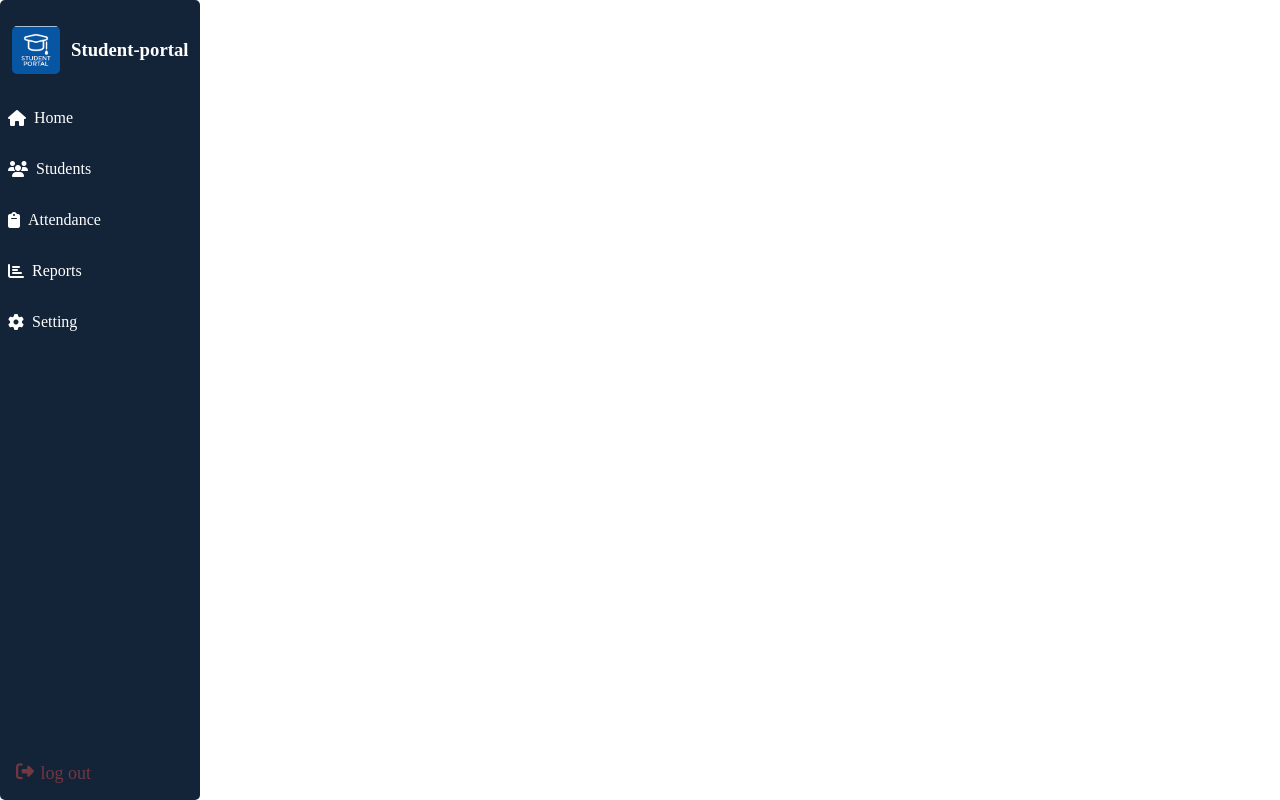
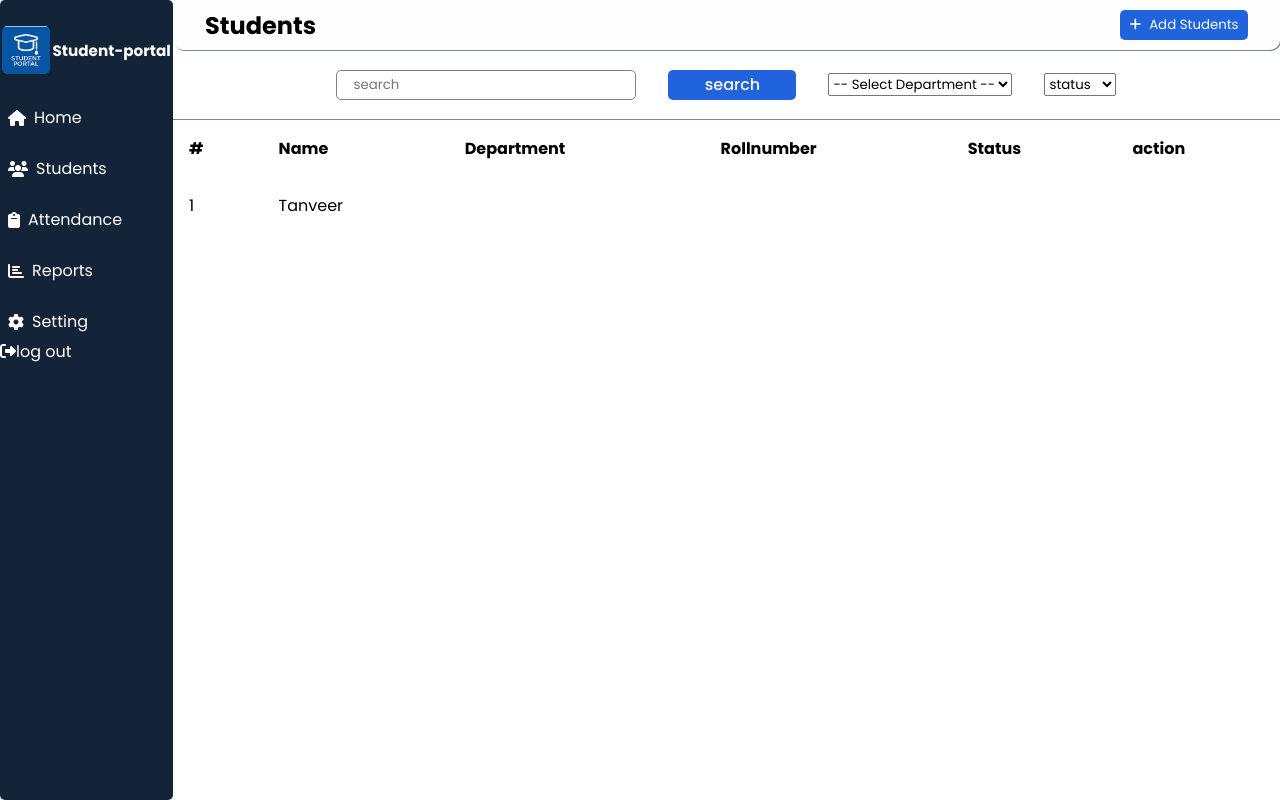
Before and after one commit to MuhammadTanveerKhan/Student--portal, a plain HTML site: page attendence/attendence.html in a window 1280 px wide. Drawn offline with Linux system fonts and the light colour scheme.

Commit message:
nothing spacial 3 aug 2026

```diff
--- a/attendence/attendence.css
+++ b/attendence/attendence.css
@@ -1,6 +1,9 @@
+@import url('https://fonts.googleapis.com/css2?family=Inter:ital,opsz,wght@0,14..32,100..900;1,14..32,100..900&family=Poppins:ital,wght@0,100;0,200;0,300;0,400;0,500;0,600;0,700;0,800;0,900;1,100;1,200;1,300;1,400;1,500;1,600;1,700;1,800;1,900&display=swap');
 * {
     margin: 0;
     padding: 0;
+    box-sizing: border-box;
+     font-family:  "Poppins", sans-serif;
 }
 
 body,
@@ -61,29 +64,13 @@
     height: 100px;
     width: 100%;
     display: flex;
-    justify-content: center;
     justify-content: space-evenly;
     align-items: center;
+    font-size: small;
 }
 
 
-.logout {
-    margin-top: auto;
-    padding: 1rem;
-    justify-self: end;
-    align-items: center;
-    display: flex;
 
-
-}
-
-.logout a {
-    color: #723841;
-    font-size: large;
-    font-weight: 500;
-    display: flex;
-    gap: 0.4rem;
-}
 
 main {
     height: 100vh;
@@ -95,16 +82,85 @@
 
 }
 
-.header {
+.att-topbar {
     height: 50px;
     width: 100%;
     display: flex;
-    justify-content: end;
     align-items: center;
+    justify-content: space-between;
     background-color: #fefefe;
     box-shadow: 1px 1px lightslategray;
     border-bottom-left-radius: 10px;
     border-bottom-right-radius: 10px;
-
+    padding: 0 2rem;
 
 }
+.addbtn{
+    height: 30px;
+    width: 128px;
+    border-radius: 5px;
+    background-color: #2163dc;
+    color: #fefefe;
+    border: none;
+    display: flex;
+    gap: 0.5rem;
+   justify-content: center;
+   align-items: center;
+}
+
+.search{
+    height: 70px;
+    width: 100%;
+    display: flex;
+    align-items: center;
+    justify-content: center;
+    border-bottom: 1px solid lightslategrey;
+}
+.search form{
+    height: 50px;
+    width: 100%;
+    display: flex;
+    align-items: center;
+    justify-content: center;
+   gap: 2rem;
+}
+form input{
+    width: 300px;
+    height: 30px;
+    border-radius: 5px;
+    border: 1px solid grey;
+    padding-left: 1rem;
+}
+#search{
+    height: 30px;
+    width: 128px;
+    border-radius: 5px;
+    background-color: #2163dc;
+    color: #fefefe;
+    border: none;
+    display: flex;
+    gap: 0.5rem;
+   justify-content: center;
+   align-items: center;
+font-weight:500;
+font-size: medium;
+padding-left: 0px;
+}
+
+.table{
+    width: 100%;
+    height: auto;
+    /* height: 80%; */
+ display: flex;
+
+}
+
+table{
+
+    width: 100%;
+    border-collapse: collapse;
+}
+th,td{
+    padding: 1rem;
+    text-align: left;
+}
--- a/attendence/attendence.html
+++ b/attendence/attendence.html
@@ -18,11 +18,11 @@
         <ul>
             <li>
                 <i class="fa-solid fa-house"></i>
-                <a href=""></i>Home</a>
+                <a href="../dashboard.html"></i>Home</a>
             </li>
             <li>
                 <i class="fa-solid fa-users"></i>
-                <a href="">Students</a>
+                <a href="../student.html">Students</a>
             </li>
             <li>
                 <i class="fa-solid  fa-clipboard"></i>
@@ -40,5 +40,75 @@
         <span class="logout">
             <a href=""> <i class="fa-solid fa-right-from-bracket"></i>log out</a>
         </span>
+        </nav>
+        <main class="attendence">
+            <div class="att-topbar">
+                <h2>
+                    Students
+                </h2>
+
+        <button class="addbtn">
+            <i class="fa-solid fa-plus"></i>Add Students
+        </button>
+    </div>
+    <div class="search">
+        <form action="">
+            <input type="text" required  name="searchbar" placeholder="search" >
+            <input type="submit" value="search" id="search">
+            <select id="department" name="department">
+    <option value="">-- Select Department --</option>
+    <option value="cs">Computer Science</option>
+    <option value="se">Software Engineering</option>
+    <option value="it">Information Technology</option>
+    <option value="ai">Artificial Intelligence</option>
+    <option value="ds">Data Science</option>
+</select>
+<select name="status" id="status">
+    <option value=""><b>status</b></option>
+    <option value="Present">Present</option>
+    <option value="Absent">Absent</option>
+</select>
+
+        </form>
+    </div>
+    <div class="table">
+        <table>
+            <thead>
+            <tr>
+                <th>
+                    #
+                </th>
+                <th>
+                    Name
+                </th>
+                <th>
+                    Department
+                </th>
+                <th>
+                    Rollnumber
+                </th>
+                <th>
+                    Status
+                </th>
+                <th>
+                    action
+                </th>
+            </tr>
+        </thead>
+<tbody>
+    <tr>
+        <td>
+            1
+        </td>
+        <td>
+            Tanveer
+        </td>
+    </tr>
+
+</tbody>
+        </table>
+    </div>
+        </main>
+        <script src="attendence.js"></script>
 </body>
 </html>
--- /dev/null
+++ b/attendence/attendence.js
@@ -0,0 +1,32 @@
+let table=document.querySelector("table")
+
+let students = JSON.parse(localStorage.getItem("students")) || [];
+students.forEach(student => {
+    let row = document.createElement("tr");
+    let statusbtn = document.createElement("button")
+    let statusCell = document.createElement("td");
+  row.innerHTML=`
+  <td>${student.department}</td>
+  <td>${student.name}</td>
+  <td>${student.id}</td>
+  <td>${student.rollnumber}</td>
+
+  `
+  statusbtn.addEventListener("click",()=>{
+
+      student.status = !student.status;
+      if(student.status){
+          statusbtn .innerHTML="present"
+          statusbtn.style.color="green"
+          statusbtn.style.backgroundColor="lightgreen"
+
+        }
+        else{
+            statusbtn.innerHTML="Absent"
+            statusbtn.style.color="red"
+            statusbtn.style.backgroundColor="#ffb3b3"
+        }
+    })
+    table.append(row)
+    statusCell.appendChild(statusbtn);
+});
```
Also changed, not shown: admission.js (+31 -12 lines), dashboard.html (+3 -2 lines), student.html (+1 -1 lines), 1 other file.
